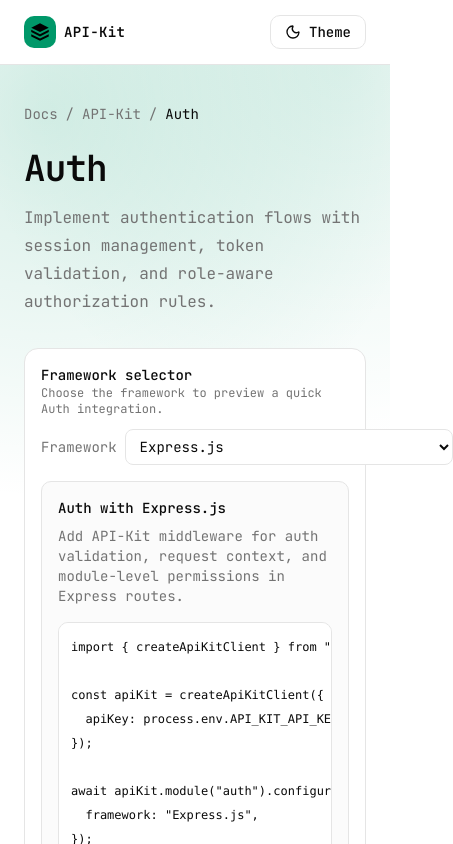
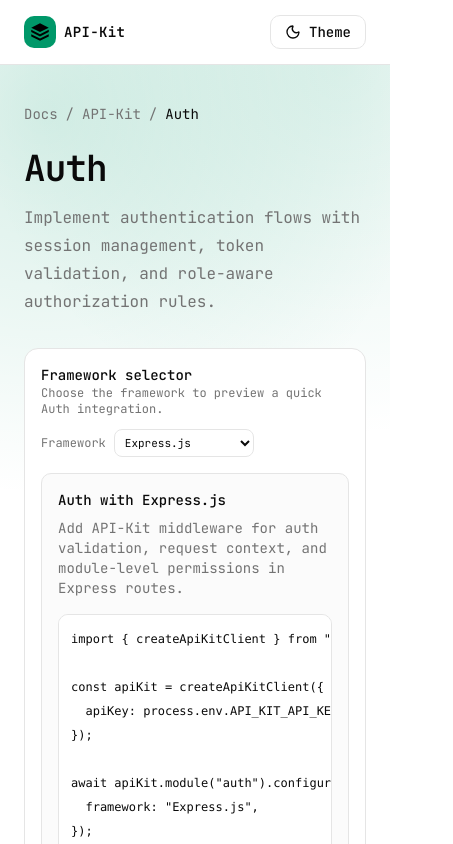
Before and after one commit to API-Kit-com/api-kit, a Next.js app: page /docs/api-kit/auth in a window 390 px wide. Shown: the top 844 px of the page, 453 px wide, since content can reach past the window. Built offline with nearby package versions, Linux system fonts and the light colour scheme.

Commit message:
fix: reduce framework selector size on mobile

```diff
--- a/components/module-framework-selector.tsx
+++ b/components/module-framework-selector.tsx
@@ -65,19 +65,19 @@ export function ModuleFrameworkSelector({ moduleKey, moduleLabel }: ModuleFramew
 
   return (
     <section className="rounded-xl border border-border bg-card p-4 sm:p-5">
-      <div className="mb-4 flex flex-wrap items-center justify-between gap-3">
+      <div className="mb-4 flex flex-col gap-3 sm:flex-row sm:items-center sm:justify-between">
         <div>
           <p className="text-sm font-medium text-foreground">Framework selector</p>
           <p className="text-xs text-muted-foreground">
             Choose the framework to preview a quick {moduleLabel} integration.
           </p>
         </div>
-        <label className="flex items-center gap-2 text-sm text-muted-foreground">
+        <label className="inline-flex items-center gap-2 text-xs text-muted-foreground">
           Framework
           <select
             value={selectedKey}
             onChange={(event) => setSelectedKey(event.target.value)}
-            className="h-9 min-w-[220px] rounded-md border border-border bg-background px-2.5 text-sm text-foreground outline-none focus:ring-2 focus:ring-primary/40"
+            className="h-7 w-[140px] rounded-md border border-border bg-background px-1.5 text-[11px] text-foreground outline-none focus:ring-2 focus:ring-primary/40 sm:w-[150px]"
           >
             {frameworkGroups.map((group) => (
               <optgroup key={group.key} label={group.label}>
```
